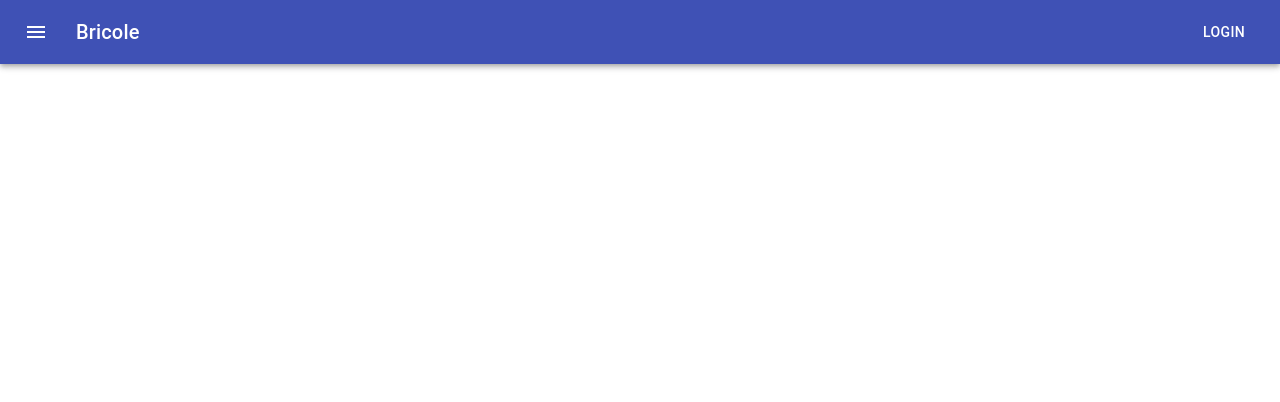
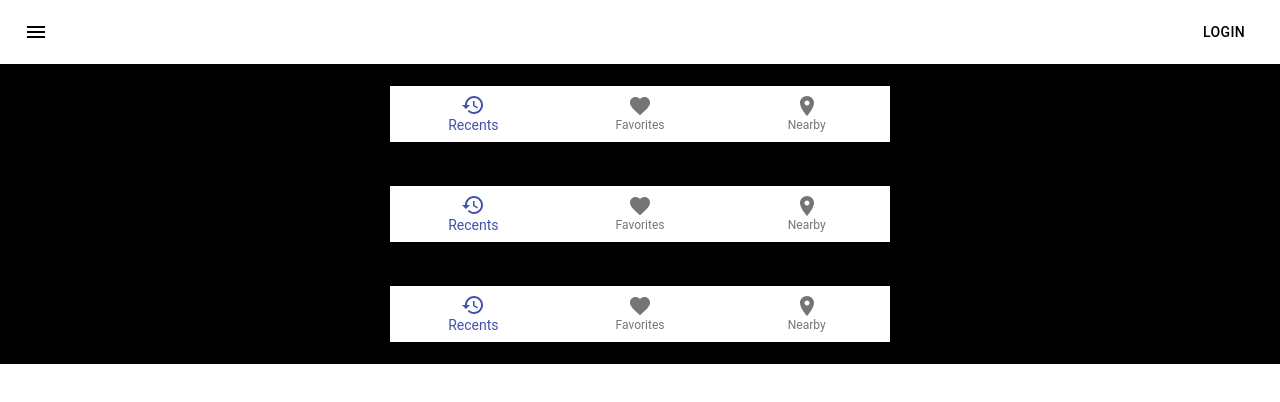
Before and after one commit to AminTi/bricole, a React (Create React App) app: page / in a window 1280 px wide. Shown: the top 402 px of the page. Built offline with nearby package versions, Linux system fonts and the light colour scheme.

Commit message:
footer fix

```diff
--- a/src/App.js
+++ b/src/App.js
@@ -3,11 +3,11 @@ import NavBar from "./components/layout/NavBar";
 import Footer from "./components/layout/Footer";
 function App() {
   return (
-    <>
-      <div>
-        <NavBar />
-      </div>
-    </>
+    <div>
+      <NavBar />
+
+      <Footer />
+    </div>
   );
 }
 
--- a/src/components/layout/Footer.jsx
+++ b/src/components/layout/Footer.jsx
@@ -1,14 +1,27 @@
 import React, { useState } from "react";
+import Container from "@material-ui/core/Container";
 import { makeStyles } from "@material-ui/core/styles";
 import BottomNavigation from "@material-ui/core/BottomNavigation";
 import BottomNavigationAction from "@material-ui/core/BottomNavigationAction";
 import RestoreIcon from "@material-ui/icons/Restore";
 import FavoriteIcon from "@material-ui/icons/Favorite";
 import LocationOnIcon from "@material-ui/icons/LocationOn";
+import Grid from "@material-ui/core/Grid";
 
 const useStyles = makeStyles({
   root: {
     width: 500,
+  },
+  container: {
+    position: "absolute",
+    flex: 1,
+    background: " black",
+    display: "flex",
+    flexDirection: "column",
+    justifyContent: "center",
+    alignItems: "center",
+    minHeight: "300px",
+    justifyContent: "space-around",
   },
 });
 
@@ -17,6 +30,8 @@ function Footer() {
   const [value, setValue] = useState(0);
 
   return (
+    <Container className={classes.container} maxWidth="m">
+      <Grid container direction="row" justify="center" alignItems="center">
         <BottomNavigation
           value={value}
           onChange={(event, newValue) => {
@@ -29,6 +44,36 @@ function Footer() {
           <BottomNavigationAction label="Favorites" icon={<FavoriteIcon />} />
           <BottomNavigationAction label="Nearby" icon={<LocationOnIcon />} />
         </BottomNavigation>
+      </Grid>
+      <Grid container direction="row" justify="center" alignItems="center">
+        <BottomNavigation
+          value={value}
+          onChange={(event, newValue) => {
+            setValue(newValue);
+          }}
+          showLabels
+          className={classes.root}
+        >
+          <BottomNavigationAction label="Recents" icon={<RestoreIcon />} />
+          <BottomNavigationAction label="Favorites" icon={<FavoriteIcon />} />
+          <BottomNavigationAction label="Nearby" icon={<LocationOnIcon />} />
+        </BottomNavigation>
+      </Grid>
+      <Grid container direction="row" justify="center" alignItems="center">
+        <BottomNavigation
+          value={value}
+          onChange={(event, newValue) => {
+            setValue(newValue);
+          }}
+          showLabels
+          className={classes.root}
+        >
+          <BottomNavigationAction label="Recents" icon={<RestoreIcon />} />
+          <BottomNavigationAction label="Favorites" icon={<FavoriteIcon />} />
+          <BottomNavigationAction label="Nearby" icon={<LocationOnIcon />} />
+        </BottomNavigation>
+      </Grid>
+    </Container>
   );
 }
 
--- a/src/components/layout/Navbar.jsx
+++ b/src/components/layout/NavBar.jsx
@@ -17,6 +17,7 @@ import IconButton from "@material-ui/core/IconButton";
 import MenuIcon from "@material-ui/icons/Menu";
 
 import ArrowBackTwoToneIcon from "@material-ui/icons/ArrowBackTwoTone";
+
 const useStyles = makeStyles((theme) => ({
   root: {
     flexGrow: 1,
@@ -28,7 +29,14 @@ const useStyles = makeStyles((theme) => ({
     flexGrow: 1,
   },
   appbar: {
-    background: "whites",
+    background: "white",
+  },
+  wrapper: {
+    height: "10%",
+    background: "red",
+  },
+  meniIcon: {
+    color: "black",
   },
 }));
 
@@ -36,7 +44,7 @@ function Navbar() {
   const classes = useStyles();
   const [toggle, setToggle] = useState(false);
   return (
-    <div>
+    <div className={classes.wrapper}>
       <AppBar position="static" className={classes.appbar}>
         <Toolbar>
           <IconButton
@@ -46,12 +54,14 @@ function Navbar() {
             aria-label="menu"
             onClick={(e) => setToggle(true)}
           >
-            <MenuIcon />
+            <MenuIcon className={classes.meniIcon} />
           </IconButton>
           <Typography variant="h6" className={classes.title}>
             Bricole
           </Typography>
-          <Button color="inherit">Login</Button>
+          <Button color="inherit" className={classes.meniIcon}>
+            Login
+          </Button>
         </Toolbar>
       </AppBar>
       {/* Drawer */}
```
Also changed, not shown: 1 other file (tests, documents, lock files or other folders). Lines whose indentation alone changed are shown as unchanged.
